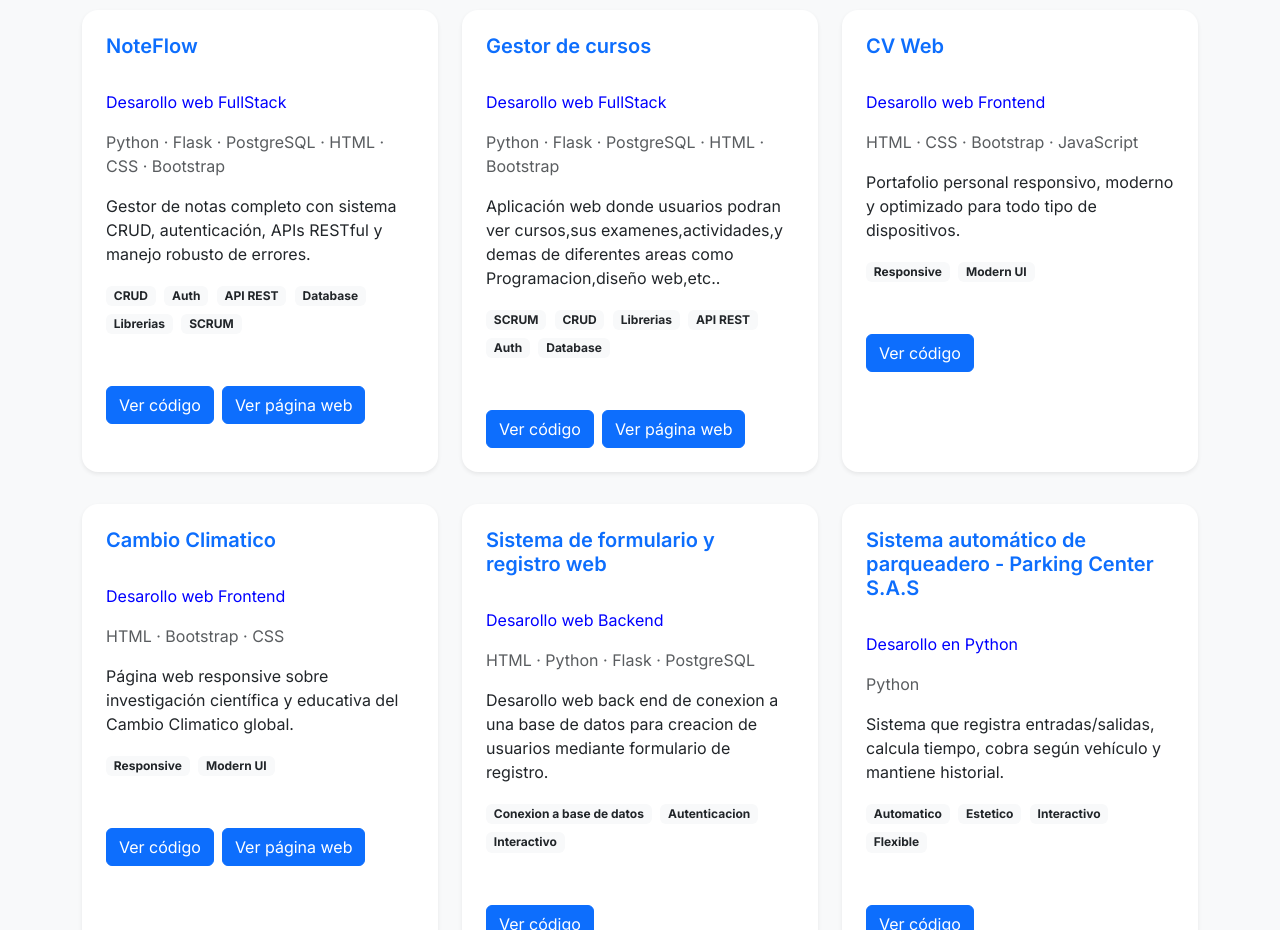
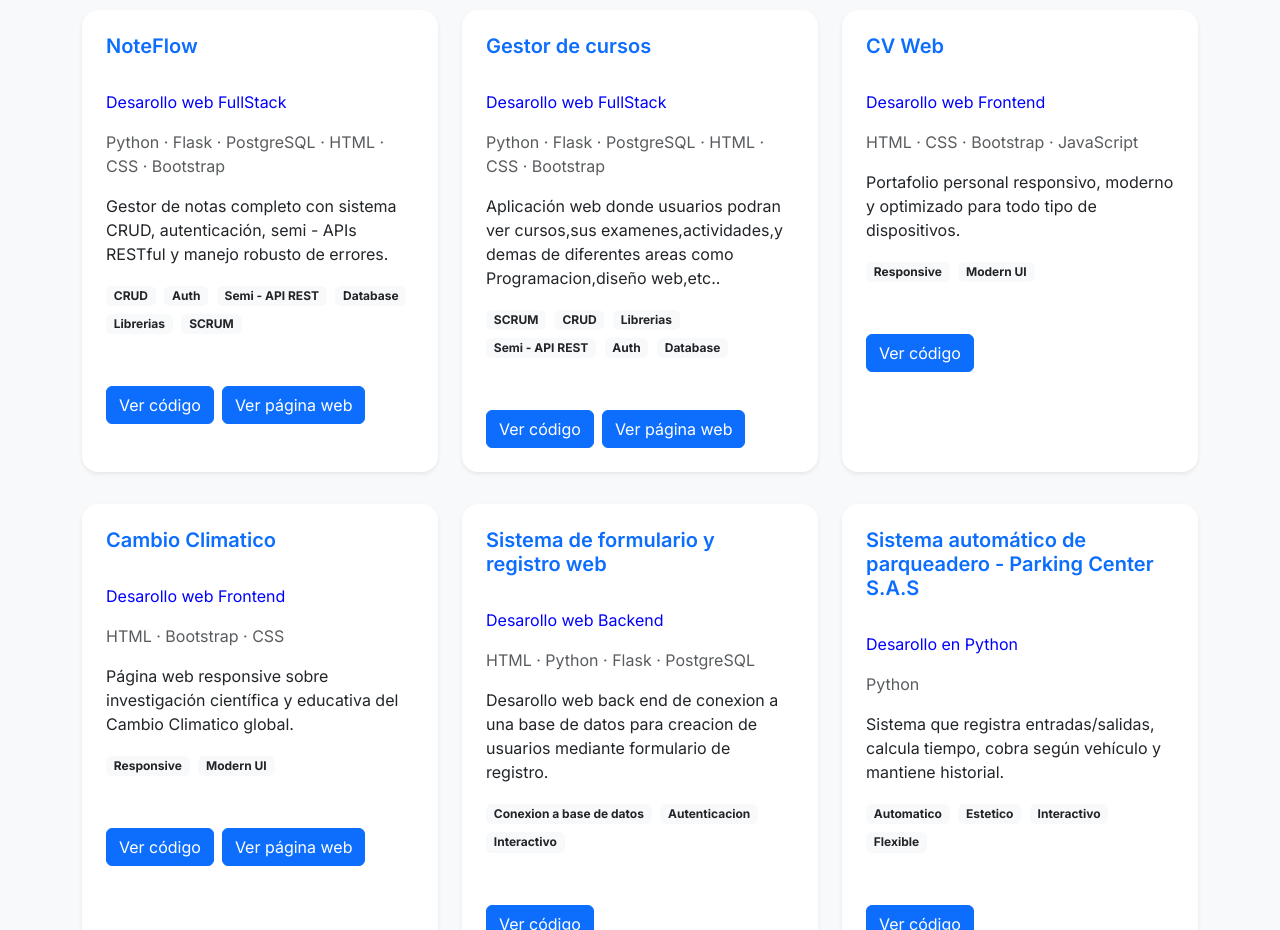
Before and after one commit to Sergio-Bustos/portfolio, a plain HTML site: page index.html in a window 1280 px wide. Shown: the part 2460-3390 px from the top of the page. Drawn offline with nearby package versions, Linux system fonts and the light colour scheme.

Commit message:
Corrigiendo texto

```diff
--- a/index.html
+++ b/index.html
@@ -333,12 +333,12 @@
                     <br>
                     <p style="color: blue;">Desarollo web FullStack</p>
                     <p class="text-muted mb-3">Python · Flask · PostgreSQL · HTML · CSS · Bootstrap</p>
-                    <p>Gestor de notas completo con sistema CRUD, autenticación, APIs RESTful y manejo robusto de errores.</p>
+                    <p>Gestor de notas completo con sistema CRUD, autenticación, semi - APIs RESTful y manejo robusto de errores.</p>
 
                     <div class="mt-3">
                         <span class="badge bg-light text-dark me-1 mb-1">CRUD</span>
                         <span class="badge bg-light text-dark me-1 mb-1">Auth</span>
-                        <span class="badge bg-light text-dark me-1 mb-1">API REST</span>
+                        <span class="badge bg-light text-dark me-1 mb-1">Semi - API REST</span>
                         <span class="badge bg-light text-dark me-1 mb-1">Database</span>
                         <span class="badge bg-light text-dark me-1 mb-1">Librerias</span>
                         <span class="badge bg-light text-dark me-1 mb-1">SCRUM</span>
@@ -358,14 +358,14 @@
                     <h5 class="card-title text-primary fw-semibold">Gestor de cursos</h5>
                     <br>
                     <p style="color: blue;">Desarollo web FullStack</p>
-                    <p class="text-muted mb-3">Python · Flask · PostgreSQL · HTML · Bootstrap</p>
+                    <p class="text-muted mb-3">Python · Flask · PostgreSQL · HTML · CSS · Bootstrap</p>
                     <p>Aplicación web donde usuarios podran ver cursos,sus examenes,actividades,y demas de diferentes areas como Programacion,diseño web,etc..</p>
 
                     <div class="mt-3">
                         <span class="badge bg-light text-dark me-1 mb-1">SCRUM</span>
                         <span class="badge bg-light text-dark me-1 mb-1">CRUD</span>
                         <span class="badge bg-light text-dark me-1 mb-1">Librerias</span>
-                        <span class="badge bg-light text-dark me-1 mb-1">API REST</span>
+                        <span class="badge bg-light text-dark me-1 mb-1">Semi - API REST</span>
                         <span class="badge bg-light text-dark me-1 mb-1">Auth</span>
                         <span class="badge bg-light text-dark me-1 mb-1">Database</span>
                     </div>
```
